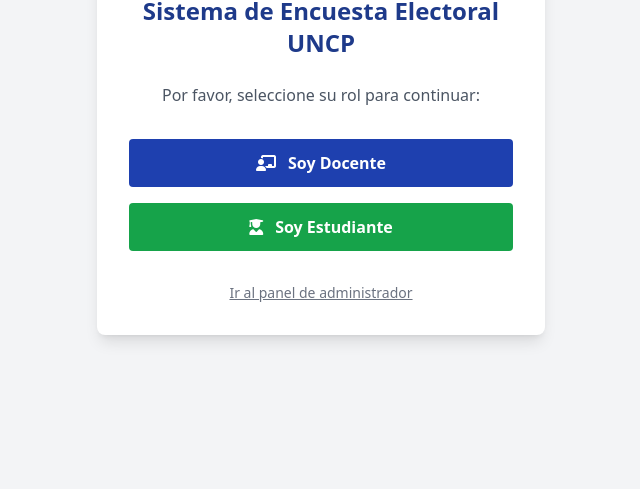
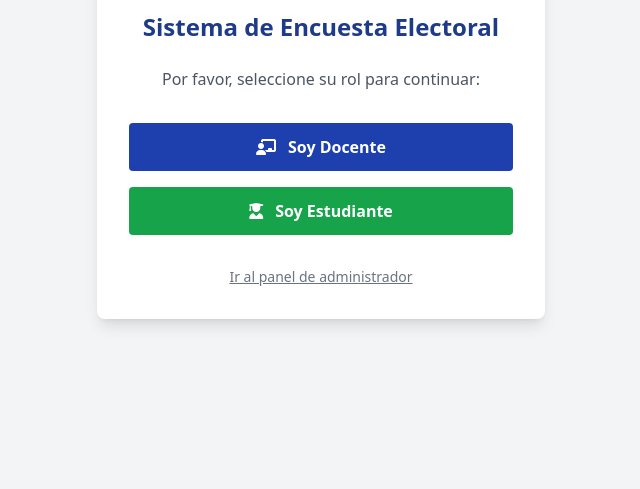
Before and after one commit to carlrich/encuesta-uncp, a website: page public/index.html in a window 1280 px wide. Shown: the part 311-800 px from the top of the page, without its empty margins (319-959 px from the left). Drawn offline with nearby package versions, Linux system fonts and the light colour scheme.

Commit message:
Actualización de archivos HTML para la encuesta UNCP

```diff
--- a/public/index.html
+++ b/public/index.html
@@ -11,7 +11,7 @@
 <body class="bg-gray-100 flex items-center justify-center h-screen">
     <div class="bg-white p-8 rounded-lg shadow-lg max-w-md w-full text-center">
         <img src="./img/logo.png" alt="UNCP Logo" class="mx-auto mb-6 h-24">
-        <h1 class="text-2xl font-bold mb-6 text-blue-900">Sistema de Encuesta Electoral UNCP</h1>
+        <h1 class="text-2xl font-bold mb-6 text-blue-900">Sistema de Encuesta Electoral</h1>
         <p class="mb-8 text-gray-600">Por favor, seleccione su rol para continuar:</p>
 
         <div class="space-y-4">
@@ -29,6 +29,7 @@
 </body>
 	<script>
 		// VERIFICAR SI YA VOTÓ AL CARGAR LA PÁGINA
+        /*
 		document.addEventListener("DOMContentLoaded", () => {
 			const yaVoto = localStorage.getItem('voto_registrado_uncp');
 
@@ -48,5 +49,6 @@
 				contenedorBotones.appendChild(mensaje); // Pone el mensaje
 			}
 		});
+        */
 	</script>
 </html>
```
Also changed, not shown: public/admin.html (+1 -0 lines), public/login.html (+1 -0 lines), public/votacion.html (+3 -2 lines), public/img/logo.png.
